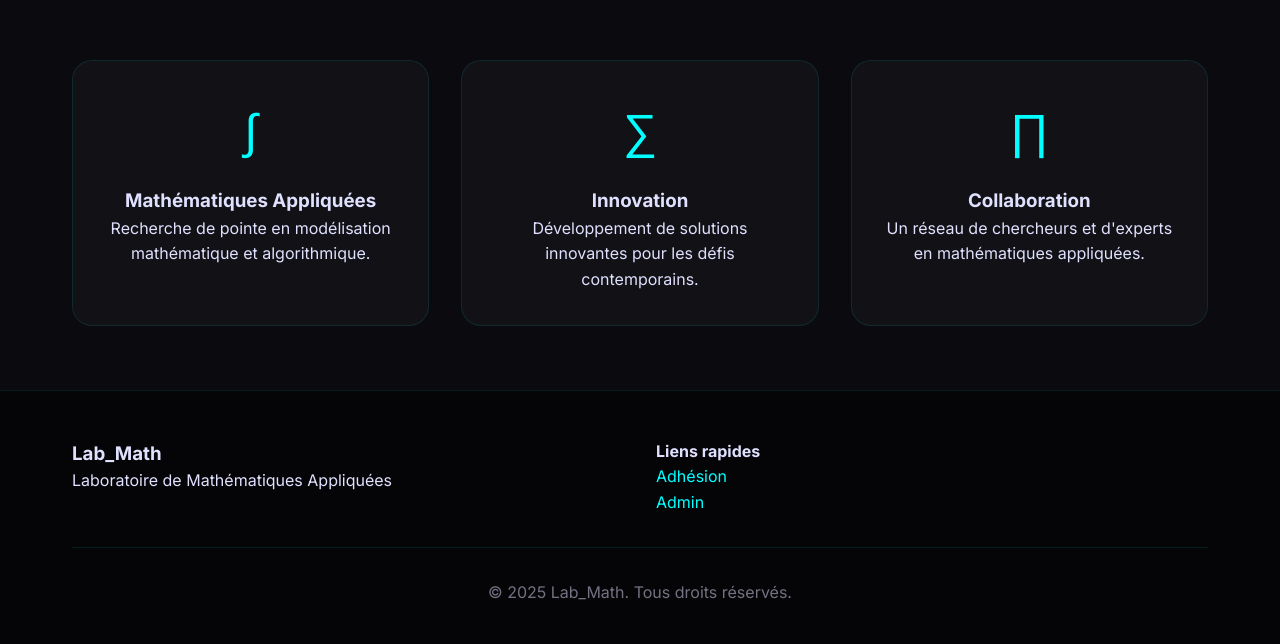
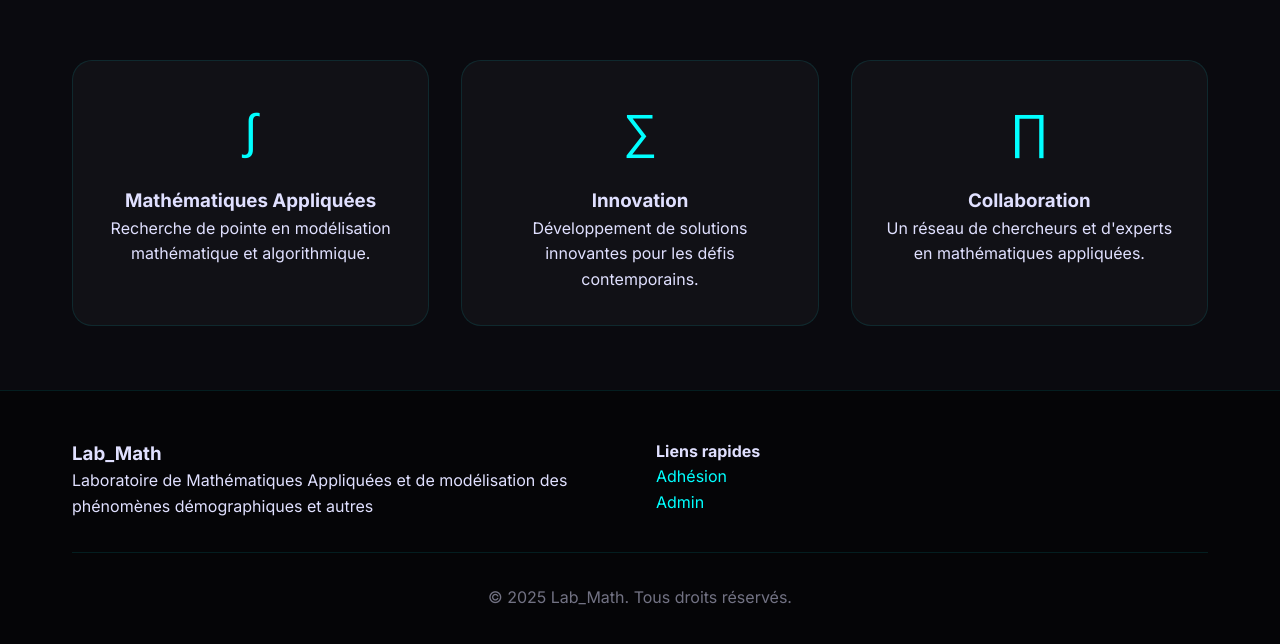
Before and after one commit to Marcialsohfos/Form_adhesionLabMath, a plain HTML site: page index.html in a window 1280 px wide. Shown: the part 717-1361 px from the top of the page. Drawn offline with Linux system fonts and the light colour scheme.

Commit message:
Revise index.html for Lab_Math website
Updated the HTML structure and content for Lab_Math website.

```diff
--- a/index.html
+++ b/index.html
@@ -283,7 +283,7 @@
             <div class="footer-content">
                 <div>
                     <h3>Lab_Math</h3>
-                    <p>Laboratoire de Mathématiques Appliquées</p>
+                    <p>Laboratoire de Mathématiques Appliquées et de modélisation des phénomènes démographiques et autres</p>
                 </div>
                 <div>
                     <h4>Liens rapides</h4>
@@ -299,4 +299,5 @@
         </div>
     </footer>
 </body>
+
 </html>
```
